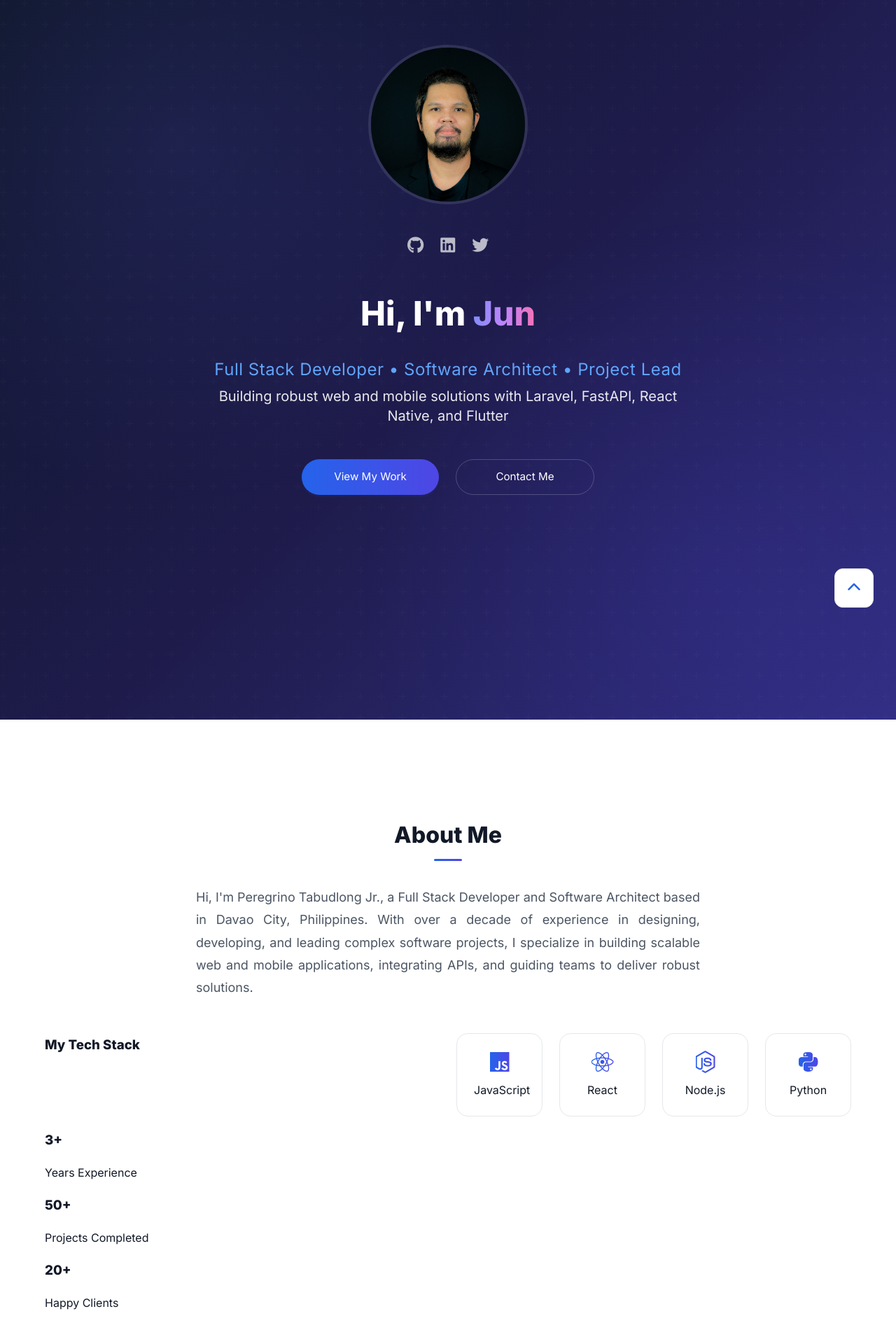
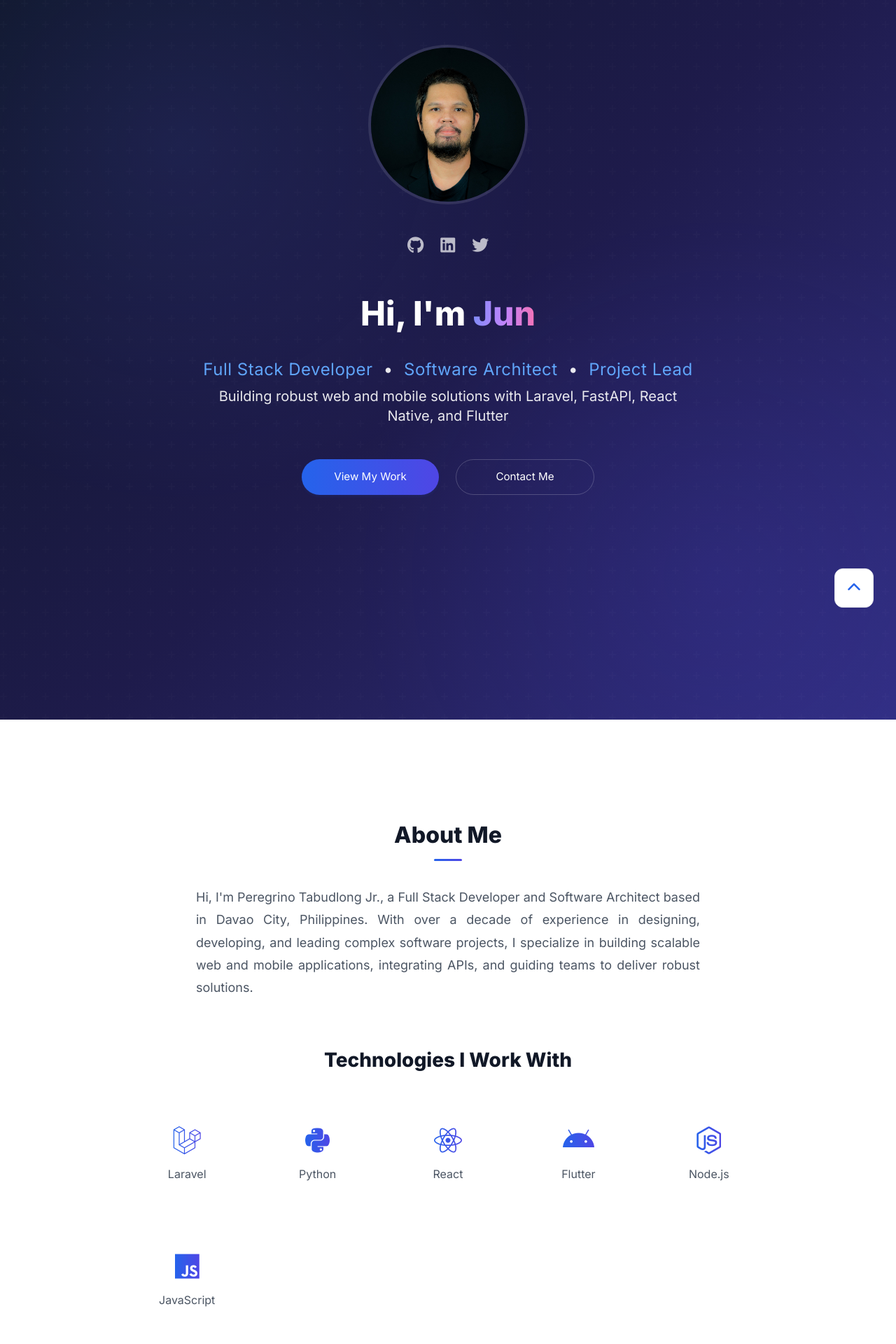
Before and after one commit to patabudlong/patabudlong.github.io, a Jekyll site: the page built from index.html, in a window 1280 px wide. Shown: the top 1920 px of the page at 70% size. Built offline with Jekyll 4.4.1, drawn with Linux system fonts in a browser that asks for light colours.

Commit message:
style: modernize portfolio sections
- Update tech stack grid layout and styling
- Add hover effects and animations
- Improve stats cards with icons
- Add responsive adjustments
- Implement glassmorphism effects

```diff
--- a/assets/css/styles.css
+++ b/assets/css/styles.css
@@ -283,15 +283,16 @@ body::after {
 .hero-headline {
     color: #60a5fa;
     font-size: 1.5rem;
-    margin-bottom: 0.5rem;  /* Reduced from 1rem */
+    margin-bottom: 0.5rem;
     letter-spacing: 0.5px;
     line-height: 1.4;
     font-weight: 500;
 }
 
-.hero-headline • {
+/* Style for bullet points in hero headline */
+.hero-headline span {
+    color: rgba(255, 255, 255, 0.9);
     margin: 0 0.5rem;
-    opacity: 0.8;
 }
 
 .lead {
@@ -392,54 +393,97 @@ body::after {
 }
 
 .tech-stack {
-    display: grid;
-    grid-template-columns: repeat(auto-fit, minmax(120px, 1fr));
-    gap: 1.5rem;
-    margin-top: 2rem;
+    margin-top: 4rem;
+    text-align: center;
+}
+
+.tech-stack h3 {
+    font-size: 1.75rem;
+    margin-bottom: 2.5rem;
+    color: var(--text-primary);
+    position: relative;
 }
 
 .tech-icons {
     display: grid;
-    grid-template-columns: repeat(auto-fit, minmax(100px, 1fr));
-    gap: 1.5rem;
-    margin-top: 1rem;
+    grid-template-columns: repeat(auto-fit, minmax(140px, 1fr));
+    gap: 2rem;
+    max-width: 900px;
+    margin: 0 auto;
 }
 
 .tech-item {
-    background: var(--surface);
-    padding: 1.5rem;
+    background: rgba(255, 255, 255, 0.05);
+    padding: 2rem 1.5rem;
     border-radius: 1rem;
     text-align: center;
-    transition: var(--transition);
-    border: 1px solid var(--border);
+    border: 1px solid rgba(255, 255, 255, 0.1);
+    transition: all 0.3s ease;
+    backdrop-filter: blur(10px);
 }
 
 .tech-item:hover {
-    transform: translateY(-2px);
-    box-shadow: var(--shadow-md);
-    border-color: var(--primary-light);
+    transform: translateY(-5px);
+    background: rgba(255, 255, 255, 0.1);
 }
 
 .tech-item i {
-    font-size: 2rem;
+    font-size: 2.5rem;
+    margin-bottom: 1rem;
     background: var(--gradient-subtle);
     -webkit-background-clip: text;
     background-clip: text;
     color: transparent;
-    margin-bottom: 0.75rem;
 }
 
-/* Projects Section */
-.projects-grid {
-    display: grid;
-    grid-template-columns: repeat(auto-fit, minmax(300px, 1fr));
-    gap: 2rem;
+.tech-item span {
+    display: block;
+    color: var(--text-secondary);
+    font-size: 1rem;
 }
 
-.project-card:hover {
-    transform: translateY(-3px);
-    box-shadow: var(--shadow-md);
-    border-color: var(--primary-light);
+.stats-grid {
+    display: grid;
+    grid-template-columns: repeat(auto-fit, minmax(200px, 1fr));
+    gap: 2.5rem;
+    margin-top: 4rem;
+    padding: 0 1rem;
+}
+
+.stat-card {
+    background: rgba(255, 255, 255, 0.05);
+    padding: 2.5rem 2rem;
+    border-radius: 1.5rem;
+    text-align: center;
+    border: 1px solid rgba(255, 255, 255, 0.1);
+    transition: transform 0.3s ease;
+    backdrop-filter: blur(10px);
+}
+
+.stat-card:hover {
+    transform: translateY(-5px);
+}
+
+.stat-card i {
+    font-size: 2rem;
+    color: var(--primary-light);
+    margin-bottom: 1rem;
+}
+
+.stat-card h3 {
+    font-size: 3rem;
+    font-weight: 700;
+    background: var(--gradient-subtle);
+    -webkit-background-clip: text;
+    background-clip: text;
+    color: transparent;
+    margin: 0.5rem 0;
+}
+
+.stat-card p {
+    color: var(--text-secondary);
+    font-size: 1.1rem;
+    margin: 0;
 }
 
 .project-image img {
--- a/index.html
+++ b/index.html
@@ -15,7 +15,7 @@ title: Home
                     <a href="https://twitter.com/yourusername" target="_blank"><i class="fab fa-twitter"></i></a>
                 </div>
                 <h1 class="animate-fade-in">Hi, I'm <span class="highlight">Jun</span></h1>
-                <p class="hero-headline animate-fade-in">Full Stack Developer • Software Architect • Project Lead</p>
+                <p class="hero-headline animate-fade-in">Full Stack Developer <span>•</span> Software Architect <span>•</span> Project Lead</p>
                 <p class="lead animate-fade-in">Building robust web and mobile solutions with Laravel, FastAPI, React Native, and Flutter</p>
                 <div class="cta-buttons animate-fade-in">
                     <a href="#projects" class="btn btn-primary">View My Work</a>
@@ -35,36 +35,47 @@ title: Home
                 </p>
             </div>
             <div class="tech-stack">
-                <h3>My Tech Stack</h3>
+                <h3>Technologies I Work With</h3>
                 <div class="tech-icons">
-                    <div class="tech-item" title="JavaScript">
-                        <i class="fab fa-js"></i>
-                        <span>JavaScript</span>
+                    <div class="tech-item" title="Laravel">
+                        <i class="fab fa-laravel"></i>
+                        <span>Laravel</span>
+                    </div>
+                    <div class="tech-item" title="Python">
+                        <i class="fab fa-python"></i>
+                        <span>Python</span>
                     </div>
                     <div class="tech-item" title="React">
                         <i class="fab fa-react"></i>
                         <span>React</span>
                     </div>
+                    <div class="tech-item" title="Flutter">
+                        <i class="fab fa-android"></i>
+                        <span>Flutter</span>
+                    </div>
                     <div class="tech-item" title="Node.js">
                         <i class="fab fa-node-js"></i>
                         <span>Node.js</span>
                     </div>
-                    <div class="tech-item" title="Python">
-                        <i class="fab fa-python"></i>
-                        <span>Python</span>
+                    <div class="tech-item" title="JavaScript">
+                        <i class="fab fa-js"></i>
+                        <span>JavaScript</span>
                     </div>
                 </div>
             </div>
             <div class="stats-grid">
                 <div class="stat-card">
+                    <i class="fas fa-code"></i>
                     <h3>3+</h3>
                     <p>Years Experience</p>
                 </div>
                 <div class="stat-card">
+                    <i class="fas fa-laptop-code"></i>
                     <h3>50+</h3>
                     <p>Projects Completed</p>
                 </div>
                 <div class="stat-card">
+                    <i class="fas fa-smile"></i>
                     <h3>20+</h3>
                     <p>Happy Clients</p>
                 </div>
```
Also changed, not shown: 3 other files.
